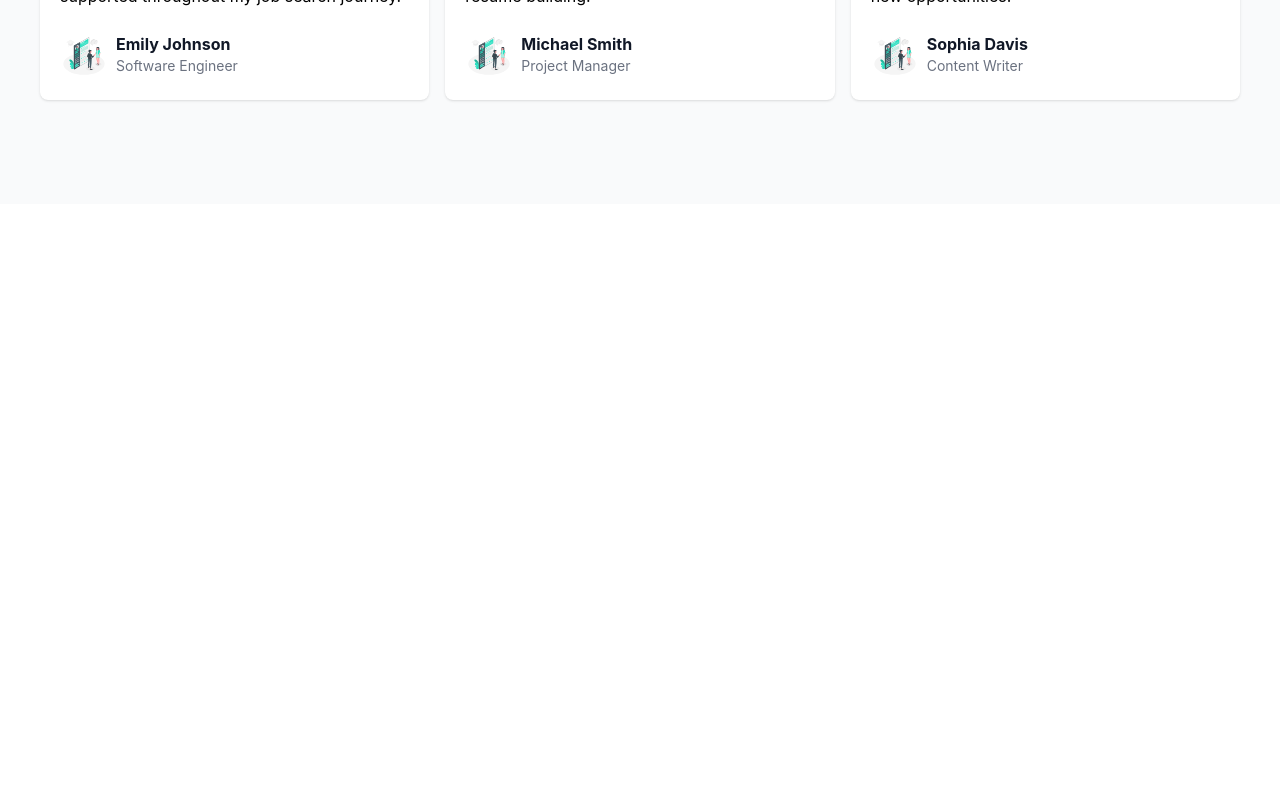
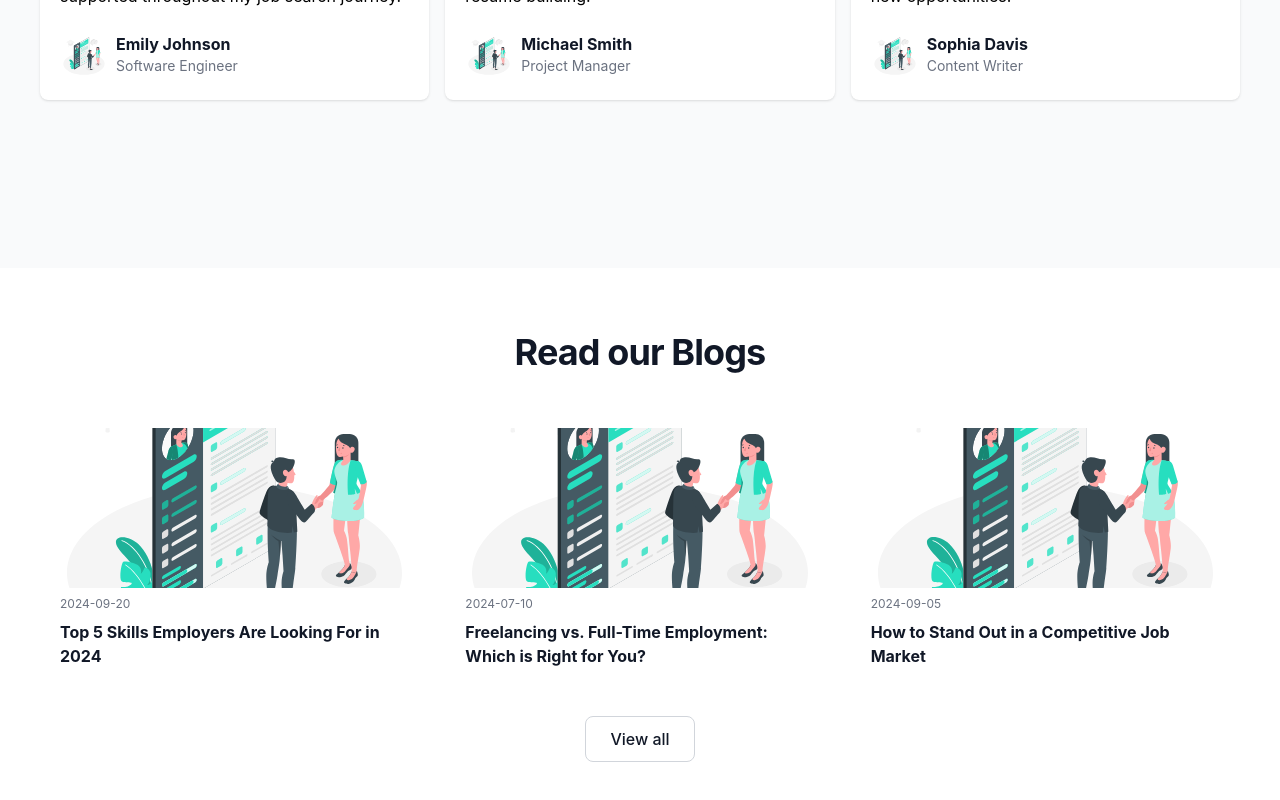
Before and after one commit to jadhavanushka/jobfinder, a React (Create React App) app: page / in a window 1280 px wide. Shown: the part 2852-3652 px from the top of the page. Before the commit the page ends 3056 px from the top, so only its background shows below. Built offline with nearby package versions, Linux system fonts and the light colour scheme.

Commit message:
added blogs

```diff
--- a/src/App.js
+++ b/src/App.js
@@ -5,6 +5,7 @@ import Stats from './components/Stats';
 import Categories from './components/Categories';
 import JobSection from './components/JobsSection';
 import Feedbacks from './components/Feedbacks';
+import Blogs from './components/Blogs';
 
 function App() {
   return (
@@ -16,6 +17,7 @@ function App() {
       <Categories />
       <JobSection />
       <Feedbacks />
+      <Blogs />
 
     </div>
   );
--- /dev/null
+++ b/src/components/Blogs.js
@@ -0,0 +1,56 @@
+import React from 'react';
+import headerimg from '../images/headerimg.svg';
+
+const blogPosts = [
+    {
+        "title": "Top 5 Skills Employers Are Looking For in 2024",
+        "date_posted": "2024-09-20"
+    },
+    {
+        "title": "Freelancing vs. Full-Time Employment: Which is Right for You?",
+        "date_posted": "2024-07-10"
+    },
+    {
+        "title": "How to Stand Out in a Competitive Job Market",
+        "date_posted": "2024-09-05"
+    },
+];
+
+const Blogs = () => {
+    return (
+        <section className='max-w-screen-xl px-4 py-16 mx-auto lg:mt-16 flex flex-col items-center bg-white'>
+            <h2 className="mb-12 text-3xl font-bold leading-tight tracking-tight text-gray-900  md:text-4xl">
+                Read our Blogs
+            </h2>
+            <div className='grid max-w-screen-xl md:px-4 mx-auto md:grid-cols-12 mb-4'>
+                {
+                    blogPosts.map((item, index) =>
+                    (
+                        <div key={index} className='mr-auto place-self-center md:col-span-6 lg:col-span-4 w-full h-full'>
+                            <div className='items-startrounded-lg flex flex-col md:m-2'>
+                                <img className="w-full h-40 rounded-lg object-cover " src={headerimg} alt="profile img" />
+
+                                <div className='flex flex-col px-5 pb-6 pt-2'>
+                                    <p className="text-gray-500 text-xs mb-2">
+                                        {item.date_posted}
+                                    </p>
+                                    <h3 className="text-start font-bold text-gray-900">
+                                        {item.title}
+                                    </h3>
+                                </div>
+                            </div>
+                        </div>
+                    ))
+                }
+            </div>
+
+            <button className="font-medium rounded-lg text-base px-6 py-2.5 text-center inline-flex items-center justify-center w-fit
+                    text-gray-900 bg-white border border-gray-300 focus:outline-none hover:bg-gray-100 focus:ring-4
+                    focus:ring-gray-100">
+                View all</button>
+
+        </section>
+    );
+};
+
+export default Blogs;
```
